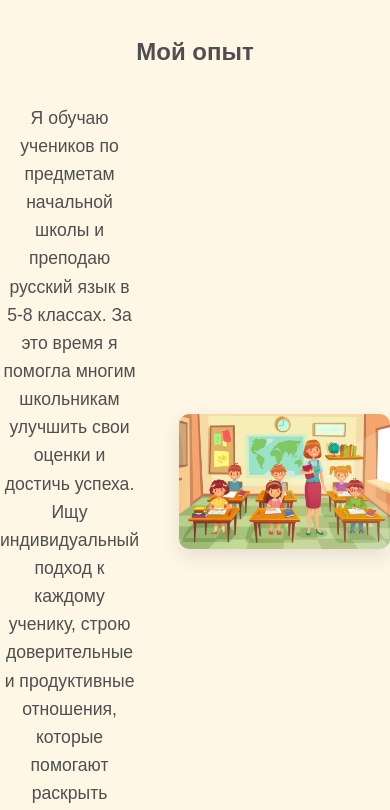
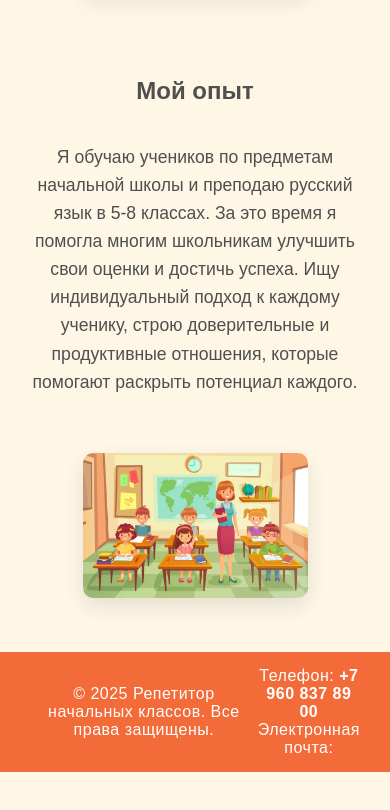
Before and after one commit to webcore02/Site, a plain HTML site: page Сайт/about.html in a window 390 px wide. Shown: the part 954-1764 px from the top of the page. After the commit the page ends 1726 px from the top, so only its background shows below. Drawn offline with Linux system fonts and the light colour scheme.

Commit message:
Update styles_about.css

```diff
--- a/Сайт/styles_about.css
+++ b/Сайт/styles_about.css
@@ -26,9 +26,8 @@ header h1 {
 
 header p {
     font-size: 1.2rem;
-    margin-top: 15px; /* Отступ сверху, чтобы текст не сливался */
-    color: #ffe4b5; /* Светло-бежевый цвет для контраста */
-    text-shadow: 1px 1px 2px rgba(0, 0, 0, 0.3); /* Легкая тень для читаемости */
+    margin-top: 10px;
+    font-family: 'Arial', sans-serif; /* Обычный шрифт для текста */
 }
 
 /* Анимация появления */
@@ -158,25 +157,20 @@ nav ul li a:hover {
 footer {
     background-color: #f26b38;
     color: white;
-    padding: 15px 20px;
+    padding: 15px 0;
     margin-top: 50px;
     font-size: 1rem;
-    text-align: center;
+    letter-spacing: 0.5px;
     display: flex;
     justify-content: space-between;
     align-items: center;
-    flex-wrap: wrap;
+    padding: 15px 30px;
 }
 
-.contacts {
-    display: flex;
-    gap: 15px; /* Отступ между элементами */
-}
-
+/* Контакты в футере */
 .contacts p {
     margin: 0;
     font-size: 1rem;
-    white-space: nowrap; /* Запрещаем перенос строк */
 }
 
 .contacts a {
@@ -187,24 +181,41 @@ footer {
 }
 
 .contacts a:hover {
-    color: #ffd700; /* Желтоватый оттенок */
+    color: #ffd700; /* Желтоватый оттенок для акцента */
 }
 
-/* Адаптация под мобильные устройства */
+/* Респонсивность */
 @media (max-width: 768px) {
-    footer {
-        flex-direction: column;
-        text-align: center;
-    }
+    @media (max-width: 768px) {
+        .about-content {
+            flex-direction: column;
+            align-items: center;
+            text-align: center; /* Центрирование текста */
+        }
 
-    .contacts {
-        flex-direction: column;
-        align-items: center;
-        gap: 5px;
+        .about-text {
+            width: 90%; /* Увеличиваем ширину текста для удобства чтения */
+            text-align: center; /* Центрируем текст */
+        }
+
+        .about-photo img {
+            width: 90%;
+            max-width: 250px;
+        }
+
+        .experience-content {
+            flex-direction: column;
+            align-items: center;
+            text-align: center;
+        }
+
+        .experience-text {
+            width: 90%;
+        }
+
+        .experience-photo img {
+            width: 90%;
+            max-width: 250px;
+        }
     }
 }
-
-    footer {
-        padding: 20px;
-    }
-}
```
